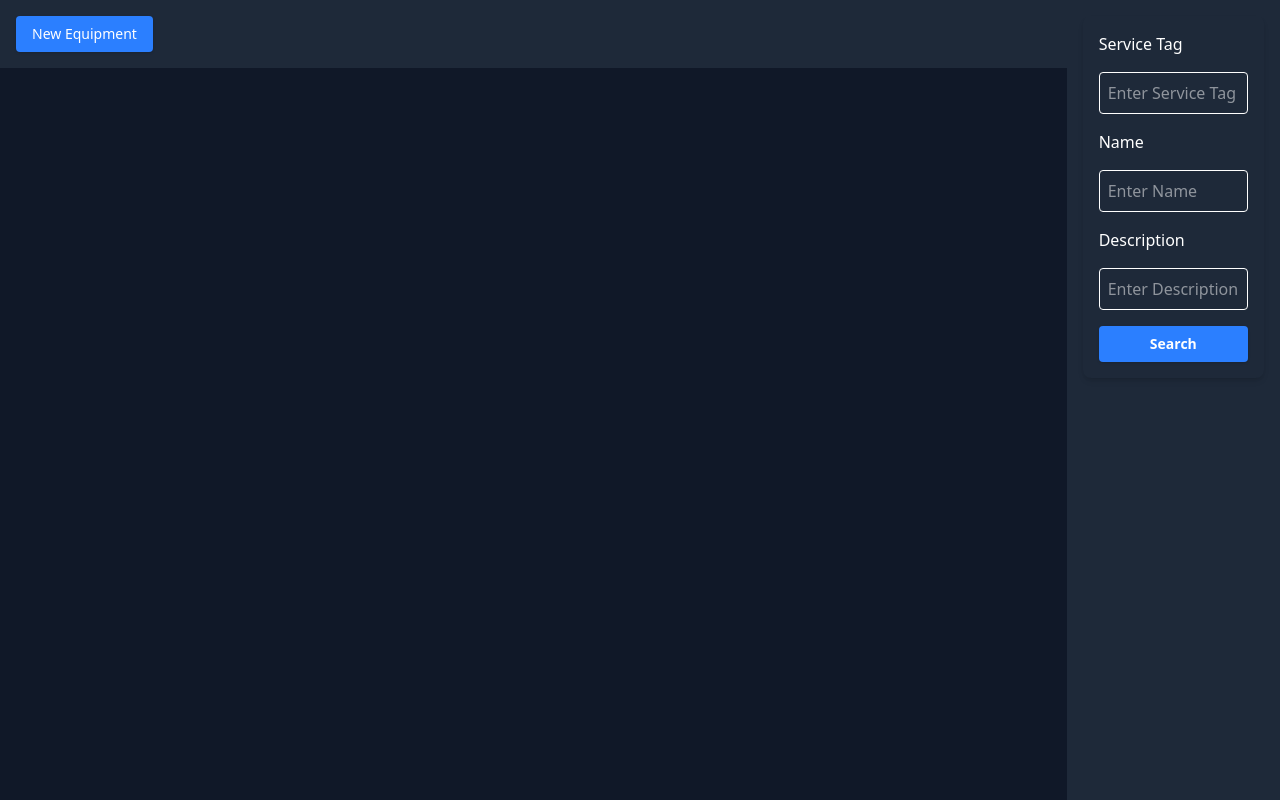
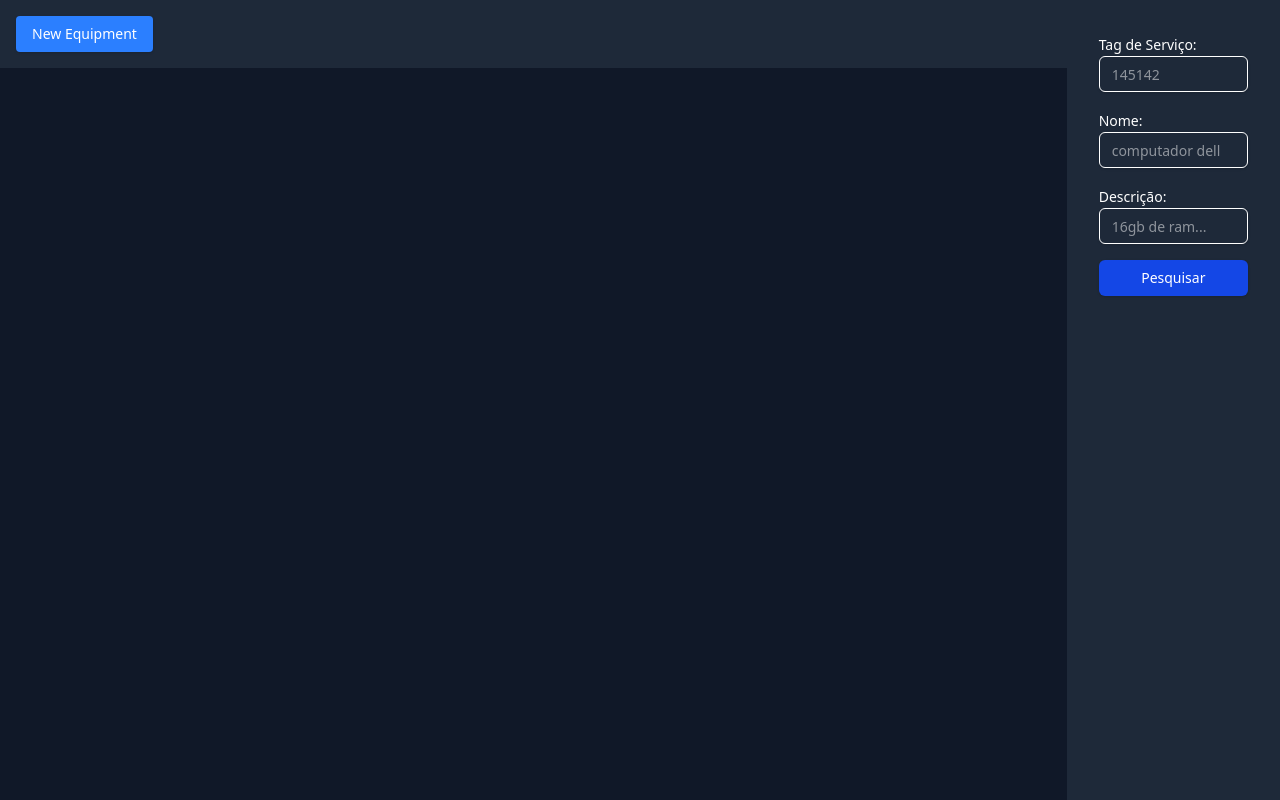
Before and after one commit to NatanCastro/equipment-management, a React (Vite) app: page / in a window 1280 px wide. Built offline with nearby package versions, Linux system fonts and the light colour scheme.

Commit message:
add shadcn form, input and label components

```diff
--- a/package.json
+++ b/package.json
@@ -11,7 +11,9 @@
     "devtools": "react-devtools"
   },
   "dependencies": {
+    "@hookform/resolvers": "^4.1.0",
     "@radix-ui/react-dialog": "^1.1.6",
+    "@radix-ui/react-label": "^2.1.2",
     "@radix-ui/react-slot": "^1.1.2",
     "@tailwindcss/vite": "^4.0.5",
     "@tauri-apps/api": "^2.2.0",
@@ -25,7 +27,8 @@
     "react-router": "^7.1.5",
     "tailwind-merge": "^3.0.1",
     "tailwindcss": "^4.0.6",
-    "tailwindcss-animate": "^1.0.7"
+    "tailwindcss-animate": "^1.0.7",
+    "zod": "^3.24.2"
   },
   "devDependencies": {
     "@tauri-apps/cli": "^2.2.7",
--- a/src/components/equipment/equipment-search.tsx
+++ b/src/components/equipment/equipment-search.tsx
@@ -1,48 +1,66 @@
 import { SubmitHandler, useForm } from "react-hook-form";
-import { type FindEquipmentsDTO } from "../../types";
-import { FormInput } from "../";
+import { type FindEquipmentsDTO } from "@/types";
 import { Button } from "@/components/ui/button";
+import { Form, FormField, FormItem, FormLabel, FormControl } from "@/components/ui/form";
+import { Input } from "@/components/ui/input";
 
 type EquipmentSearchProps = {
   setSearchState: (state: FindEquipmentsDTO) => void;
 };
 
 export function EquipmentSearch({ setSearchState }: EquipmentSearchProps) {
-  const { register, handleSubmit } = useForm<FindEquipmentsDTO>();
+  const form = useForm<FindEquipmentsDTO>();
 
   const onSubmit: SubmitHandler<FindEquipmentsDTO> = (data) => {
     setSearchState(data);
   };
 
   return (
-    <form onSubmit={handleSubmit(onSubmit)} className="flex flex-col gap-4 p-4 rounded-lg shadow-md">
-      <FormInput label="Service Tag" inputName="service_tag">
-        <input
-          type="text"
-          {...register("service_tag", { value: "" })}
-          className="p-2 border rounded w-full"
-          placeholder="Enter Service Tag"
+    <Form {...form}>
+      <form onSubmit={form.handleSubmit(onSubmit)} className="flex flex-col gap-4 p-4">
+        <FormField
+          control={form.control}
+          name="service_tag"
+          render={({ field }) => (
+            <FormItem>
+              <FormLabel>Tag de Serviço:</FormLabel>
+              <FormControl>
+                <Input placeholder="145142" {...field} />
+              </FormControl>
+            </FormItem>
+          )}
         />
-      </FormInput>
-      <FormInput label="Name" inputName="name">
-        <input
-          type="text"
-          {...register("name", { value: "" })}
-          className="p-2 border rounded w-full"
-          placeholder="Enter Name"
+
+        <FormField
+          control={form.control}
+          name="name"
+          render={({ field }) => (
+            <FormItem>
+              <FormLabel>Nome:</FormLabel>
+              <FormControl>
+                <Input placeholder="computador dell" {...field} />
+              </FormControl>
+            </FormItem>
+          )}
         />
-      </FormInput>
-      <FormInput label="Description" inputName="description">
-        <input
-          type="text"
-          {...register("description", { value: "" })}
-          className="p-2 border rounded w-full"
-          placeholder="Enter Description"
+
+        <FormField
+          control={form.control}
+          name="description"
+          render={({ field }) => (
+            <FormItem>
+              <FormLabel>Descrição:</FormLabel>
+              <FormControl>
+                <Input placeholder="16gb de ram..." {...field} />
+              </FormControl>
+            </FormItem>
+          )}
         />
-      </FormInput>
-      <Button type="submit" className="bg-blue-500 hover:bg-blue-700 text-white font-bold py-2 px-4 rounded w-full">
-        Search
-      </Button>
-    </form>
+
+        <Button type="submit" className="w-full bg-blue-700">
+          Pesquisar
+        </Button>
+      </form>
+    </Form>
   );
 }
--- /dev/null
+++ b/src/components/ui/form.tsx
@@ -0,0 +1,176 @@
+import * as React from "react"
+import * as LabelPrimitive from "@radix-ui/react-label"
+import { Slot } from "@radix-ui/react-slot"
+import {
+  Controller,
+  ControllerProps,
+  FieldPath,
+  FieldValues,
+  FormProvider,
+  useFormContext,
+} from "react-hook-form"
+
+import { cn } from "@/lib/utils"
+import { Label } from "@/components/ui/label"
+
+const Form = FormProvider
+
+type FormFieldContextValue<
+  TFieldValues extends FieldValues = FieldValues,
+  TName extends FieldPath<TFieldValues> = FieldPath<TFieldValues>
+> = {
+  name: TName
+}
+
+const FormFieldContext = React.createContext<FormFieldContextValue>(
+  {} as FormFieldContextValue
+)
+
+const FormField = <
+  TFieldValues extends FieldValues = FieldValues,
+  TName extends FieldPath<TFieldValues> = FieldPath<TFieldValues>
+>({
+  ...props
+}: ControllerProps<TFieldValues, TName>) => {
+  return (
+    <FormFieldContext.Provider value={{ name: props.name }}>
+      <Controller {...props} />
+    </FormFieldContext.Provider>
+  )
+}
+
+const useFormField = () => {
+  const fieldContext = React.useContext(FormFieldContext)
+  const itemContext = React.useContext(FormItemContext)
+  const { getFieldState, formState } = useFormContext()
+
+  const fieldState = getFieldState(fieldContext.name, formState)
+
+  if (!fieldContext) {
+    throw new Error("useFormField should be used within <FormField>")
+  }
+
+  const { id } = itemContext
+
+  return {
+    id,
+    name: fieldContext.name,
+    formItemId: `${id}-form-item`,
+    formDescriptionId: `${id}-form-item-description`,
+    formMessageId: `${id}-form-item-message`,
+    ...fieldState,
+  }
+}
+
+type FormItemContextValue = {
+  id: string
+}
+
+const FormItemContext = React.createContext<FormItemContextValue>(
+  {} as FormItemContextValue
+)
+
+const FormItem = React.forwardRef<
+  HTMLDivElement,
+  React.HTMLAttributes<HTMLDivElement>
+>(({ className, ...props }, ref) => {
+  const id = React.useId()
+
+  return (
+    <FormItemContext.Provider value={{ id }}>
+      <div ref={ref} className={cn("space-y-2", className)} {...props} />
+    </FormItemContext.Provider>
+  )
+})
+FormItem.displayName = "FormItem"
+
+const FormLabel = React.forwardRef<
+  React.ElementRef<typeof LabelPrimitive.Root>,
+  React.ComponentPropsWithoutRef<typeof LabelPrimitive.Root>
+>(({ className, ...props }, ref) => {
+  const { error, formItemId } = useFormField()
+
+  return (
+    <Label
+      ref={ref}
+      className={cn(error && "text-destructive", className)}
+      htmlFor={formItemId}
+      {...props}
+    />
+  )
+})
+FormLabel.displayName = "FormLabel"
+
+const FormControl = React.forwardRef<
+  React.ElementRef<typeof Slot>,
+  React.ComponentPropsWithoutRef<typeof Slot>
+>(({ ...props }, ref) => {
+  const { error, formItemId, formDescriptionId, formMessageId } = useFormField()
+
+  return (
+    <Slot
+      ref={ref}
+      id={formItemId}
+      aria-describedby={
+        !error
+          ? `${formDescriptionId}`
+          : `${formDescriptionId} ${formMessageId}`
+      }
+      aria-invalid={!!error}
+      {...props}
+    />
+  )
+})
+FormControl.displayName = "FormControl"
+
+const FormDescription = React.forwardRef<
+  HTMLParagraphElement,
+  React.HTMLAttributes<HTMLParagraphElement>
+>(({ className, ...props }, ref) => {
+  const { formDescriptionId } = useFormField()
+
+  return (
+    <p
+      ref={ref}
+      id={formDescriptionId}
+      className={cn("text-[0.8rem] text-muted-foreground", className)}
+      {...props}
+    />
+  )
+})
+FormDescription.displayName = "FormDescription"
+
+const FormMessage = React.forwardRef<
+  HTMLParagraphElement,
+  React.HTMLAttributes<HTMLParagraphElement>
+>(({ className, children, ...props }, ref) => {
+  const { error, formMessageId } = useFormField()
+  const body = error ? String(error?.message) : children
+
+  if (!body) {
+    return null
+  }
+
+  return (
+    <p
+      ref={ref}
+      id={formMessageId}
+      className={cn("text-[0.8rem] font-medium text-destructive", className)}
+      {...props}
+    >
+      {body}
+    </p>
+  )
+})
+FormMessage.displayName = "FormMessage"
+
+export {
+  useFormField,
+  Form,
+  FormItem,
+  FormLabel,
+  FormControl,
+  FormDescription,
+  FormMessage,
+  FormField,
+}
--- /dev/null
+++ b/src/components/ui/input.tsx
@@ -0,0 +1,22 @@
+import * as React from "react"
+
+import { cn } from "@/lib/utils"
+
+const Input = React.forwardRef<HTMLInputElement, React.ComponentProps<"input">>(
+  ({ className, type, ...props }, ref) => {
+    return (
+      <input
+        type={type}
+        className={cn(
+          "flex h-9 w-full rounded-md border border-input bg-transparent px-3 py-1 text-base shadow-sm transition-colors file:border-0 file:bg-transparent file:text-sm file:font-medium file:text-foreground placeholder:text-muted-foreground focus-visible:outline-none focus-visible:ring-1 focus-visible:ring-ring disabled:cursor-not-allowed disabled:opacity-50 md:text-sm",
+          className
+        )}
+        ref={ref}
+        {...props}
+      />
+    )
+  }
+)
+Input.displayName = "Input"
+
+export { Input }
--- /dev/null
+++ b/src/components/ui/label.tsx
@@ -0,0 +1,26 @@
+"use client"
+
+import * as React from "react"
+import * as LabelPrimitive from "@radix-ui/react-label"
+import { cva, type VariantProps } from "class-variance-authority"
+
+import { cn } from "@/lib/utils"
+
+const labelVariants = cva(
+  "text-sm font-medium leading-none peer-disabled:cursor-not-allowed peer-disabled:opacity-70"
+)
+
+const Label = React.forwardRef<
+  React.ElementRef<typeof LabelPrimitive.Root>,
+  React.ComponentPropsWithoutRef<typeof LabelPrimitive.Root> &
+    VariantProps<typeof labelVariants>
+>(({ className, ...props }, ref) => (
+  <LabelPrimitive.Root
+    ref={ref}
+    className={cn(labelVariants(), className)}
+    {...props}
+  />
+))
+Label.displayName = LabelPrimitive.Root.displayName
+
+export { Label }
```
Also changed, not shown: 1 other file (tests, documents, lock files or other folders).
